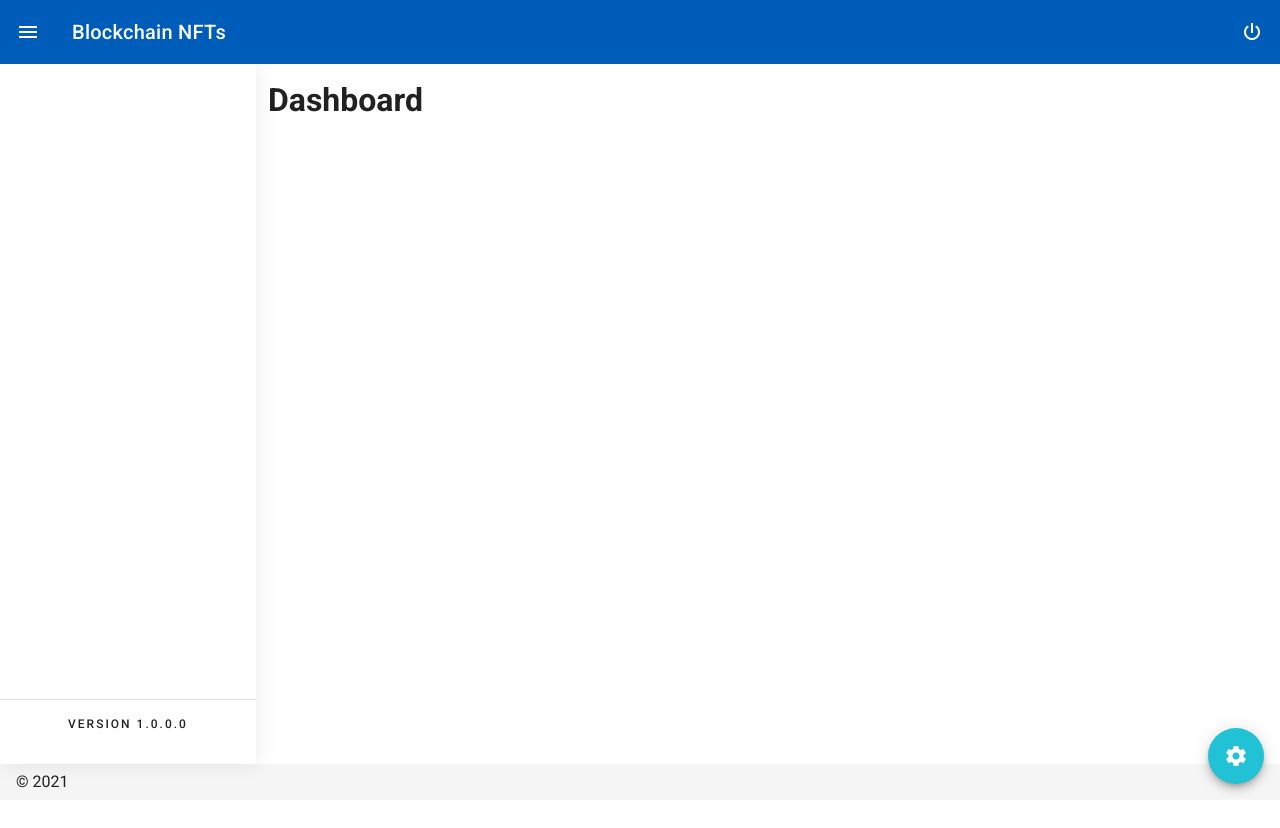
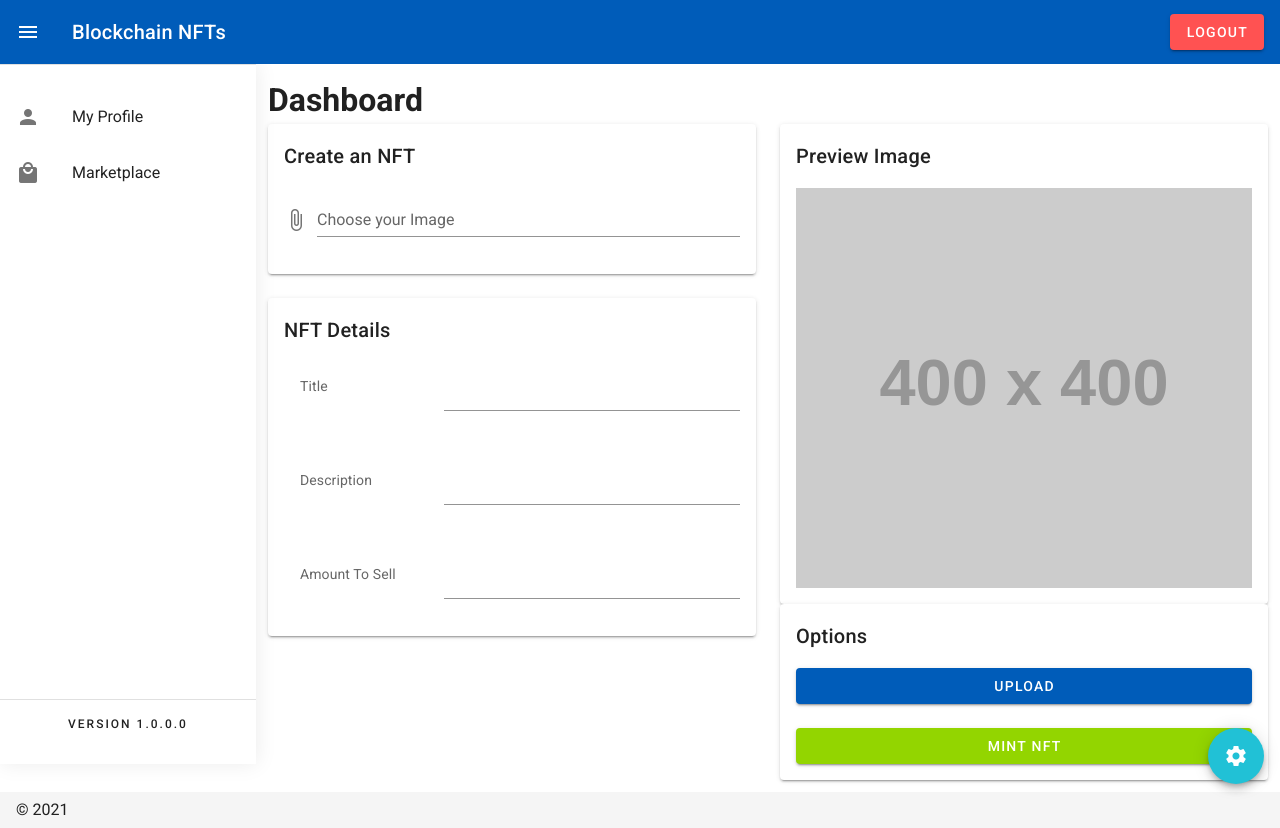
Before and after one commit to 0zyxel0/blockchainsem_group11, a Nuxt app: page /dashboard in a window 1280 px wide. Before the commit the page ends 800 px from the top, so only its background shows below. Built offline with nearby package versions, Linux system fonts and the light colour scheme.

Commit message:
- added profile scaffolding - added marketplace scaffolding - added IPFS upload function

```diff
--- a/components/NavigationBar.vue
+++ b/components/NavigationBar.vue
@@ -10,28 +10,9 @@
         app
         id="main-sidebar"
       >
-        <!-- -USer Area
-        <v-list-item class="profile-bg px-2">
-          <v-list-item-avatar v-if="$auth.user.profile.p_img != null">
-            <img :src="$auth.user.profile.p_img" :lazy-src="'default.png'" />
-          </v-list-item-avatar>
-          <v-list-item-avatar v-else>
-            <img :src="'default.png'" :lazy-src="'default.png'" />
-          </v-list-item-avatar>
-
-          <v-list-item-content v-if="$auth.loggedIn">
-            <v-list-item-title class="white--text text-button">
-              {{ $auth.user.profile.firstname }}
-              {{ $auth.user.profile.lastname }}
-            </v-list-item-title>
-            <v-list-item-subtitle class="blue--text text-caption">
-              {{ $auth.user.email }}
-            </v-list-item-subtitle>
-          </v-list-item-content>
-        </v-list-item>
+        <!-- USer Area -->
         <v-divider class="mb-4"></v-divider>
-        <v-list nav dense v-if="$auth.user.meta.role == 'basic'">
-          <div v-if="$auth.user.profile.orgs.length">
+        <v-list nav>
           <div v-for="(link, i) in linksBasic" :key="i">
             <v-list-item
               v-if="!link.subLinks"
@@ -46,25 +27,7 @@
               <v-list-item-title v-text="link.text" />
             </v-list-item>
           </div>
-          </div>
-          <div v-if="!$auth.user.profile.orgs.length">
-            <div v-for="(link, i) in linksOrgEmpty" :key="i">
-              <v-list-item
-                v-if="!link.subLinks"
-                :to="link.to"
-                class="v-list-item"
-                active-class="primary--text text--accent-4"
-              >
-                <v-list-item-icon>
-                  <v-icon>{{ link.icon }}</v-icon>
-                </v-list-item-icon>
-
-                <v-list-item-title v-text="link.text" />
-              </v-list-item>
-            </div>
-          </div>
-        </v-list> -->
-
+        </v-list>
 
         <template v-slot:append>
           <v-divider></v-divider>
@@ -81,20 +44,7 @@
           <span class="title">Blockchain NFTs</span>
         </v-toolbar-title>
         <v-spacer></v-spacer>
-        <v-tooltip bottom>
-          <template v-slot:activator="{ on, attrs }">
-            <v-btn
-              text
-              icon
-              v-bind="attrs"
-              v-on="on"
-              @click="logoutDialogBox()"
-            >
-              <v-icon>mdi-power</v-icon>
-            </v-btn>
-          </template>
-          <span>Logout</span>
-        </v-tooltip>
+        <v-btn color="error" @click="logoutUser()">Logout</v-btn>
       </v-app-bar>
     </nav>
 
@@ -183,29 +133,39 @@ export default {
     return {
       logoutDialog: false,
       drawer: true,
-
+      linksBasic: [
+        {
+          to: "/profile",
+          icon: "mdi-account",
+          text: "My Profile",
+        },
+        {
+          to: "/marketplace",
+          icon: "mdi-shopping",
+          text: "Marketplace",
+        },
+      ],
       miniVariant: false,
       right: true,
       rightDrawer: false,
       select: ["English"],
       items: ["English", "French", "German"],
-      versionNo: "1.0.0.0"
+      versionNo: "1.0.0.0",
     };
   },
-  mounted() {
+  mounted() {},
+  methods: {
+    logoutUser() {
+      this.$store.dispatch("modules/profile/SIGNOUT_USER_WALLETADDRESS");
     },
-  methods: {
-    logoutDialogBox() {
-      this.logoutDialog = true;
-    },
+
     switchTheme() {
       this.$vuetify.theme.dark = !this.$vuetify.theme.dark;
       let payload = {
-        is_dark: this.$vuetify.theme.dark
+        is_dark: this.$vuetify.theme.dark,
       };
-      this.$store.dispatch("isDark", payload);
-    }
-  }
+    },
+  },
 };
 </script>
 
--- a/pages/dashboard.vue
+++ b/pages/dashboard.vue
@@ -1,16 +1,144 @@
 <template>
-    <div id="dashboardPage">
+  <div id="dashboardPage">
+    <h1>Dashboard</h1>
+    <NavigationBar></NavigationBar>
+    <v-row>
+      <v-col>
+        <v-row>
+          <v-col>
+            <v-card>
+              <v-card-title>Create an NFT</v-card-title>
+              <v-card-text>
+                <v-file-input v-model="imageData" label="Choose your Image" />
+              </v-card-text>
+            </v-card>
+          </v-col>
+        </v-row>
+        <v-row>
+          <v-col>
+            <v-card>
+              <v-card-title>NFT Details</v-card-title>
+              <v-card-text>
+                <v-row>
+                  <v-col cols="4">
+                    <v-subheader>Title</v-subheader>
+                  </v-col>
+                  <v-col cols="8">
+                    <v-text-field></v-text-field>
+                  </v-col>
+                </v-row>
+                <v-row>
+                  <v-col cols="4">
+                    <v-subheader>Description</v-subheader>
+                  </v-col>
+                  <v-col cols="8">
+                    <v-text-field></v-text-field>
+                  </v-col>
+                </v-row>
+                <v-row>
+                  <v-col cols="4">
+                    <v-subheader>Amount To Sell</v-subheader>
+                  </v-col>
+                  <v-col cols="8">
+                    <v-text-field></v-text-field>
+                  </v-col>
+                </v-row>
+              </v-card-text>
+            </v-card>
+          </v-col>
+        </v-row>
+      </v-col>
+      <v-col>
+        <v-card>
+          <v-card-title>Preview Image</v-card-title>
+          <v-card-text>
+            <v-img max-height="400" max-width="600" v-if="!imagePreviewUrl" src="https://via.placeholder.com/400" />
+            <v-img max-height="400" max-width="600" :src="imagePreviewUrl" />
+          </v-card-text>
+        </v-card>
 
-        <h1>Dashboard</h1>
-<NavigationBar></NavigationBar>
-    </div>
+        <v-card>
+          <v-card-title>Options</v-card-title>
+          <v-card-text>
+            <v-row
+              ><v-col
+                ><v-btn
+                  block
+                  color="primary"
+                  @click="uploadFileToIPFS(imageData)"
+                  >Upload</v-btn
+                ></v-col
+              ></v-row
+            >
+            <v-row
+              ><v-col
+                ><v-btn block color="success">Mint NFT</v-btn></v-col
+              ></v-row
+            >
+          </v-card-text>
+        </v-card>
+      </v-col>
+    </v-row>
+  </div>
 </template>
 <script>
+import { NFTStorage, File } from "nft.storage";
+const FormData = require("form-data");
 import NavigationBar from "@/components/NavigationBar";
 export default {
-    layout:"default",
-    components:{
-        NavigationBarL:NavigationBar,
-    }
-}
+  layout: "default",
+  components: {
+    NavigationBarL: NavigationBar,
+  },
+  computed: {
+    imagePreviewUrl() {
+      if (!this.imageData) return;
+      return URL.createObjectURL(this.imageData);
+    },
+  },
+  data() {
+    return {
+      imageData: null,
+    };
+  },
+  methods: {
+    async uploadFileToIPFS(fileVal) {
+      let formData = new FormData();
+      formData.append("file", fileVal);
+
+      console.log(formData);
+      try {
+        let myResults = await this.$axios.$post(
+          "https://api.nft.storage/upload",formData,
+          {
+            headers: {
+              'Content-Type': 'multipart/form-data',
+              'Authorization': `Bearer ${this.$config.nftTokenKey}`,
+            },
+          }
+        );
+        if (myResults) {
+          console.log(myResults.data);
+        }
+      } catch (err) {
+        console.log(err);
+      }
+    },
+    // chooseImage() {
+    //   this.$refs.fileInput.click();
+    // },
+    // onFileSelected() {
+    //   const input = this.$refs.fileInput;
+    //   const files = input.files;
+    //   if (files && files[0]) {
+    //     const reader = new FileReader();
+    //     reader.onload = (e) => {
+    //       this.imageData = e.target.result;
+    //     };
+    //     reader.readAsDataURL(files[0]);
+    //     this.$emit("input", files[0]);
+    //   }
+    // },
+  },
+};
 </script>
--- a/pages/marketplace/index.vue
+++ b/pages/marketplace/index.vue
@@ -0,0 +1,16 @@
+<template>
+    <div id="marketPlace">
+        <h1>Marketplace</h1>
+    <NavigationBar></NavigationBar>
+    </div>
+</template>
+<script>
+import NavigationBar from "@/components/NavigationBar";
+export default {
+  layout: "default",
+  components: {
+    NavigationBarL: NavigationBar,
+  },
+
+}
+</script>
--- a/pages/profile/index.vue
+++ b/pages/profile/index.vue
@@ -0,0 +1,16 @@
+<template>
+    <div id="userProfile">
+        <h1>Profile Page</h1>
+    <NavigationBar></NavigationBar>
+    </div>
+</template>
+<script>
+import NavigationBar from "@/components/NavigationBar";
+export default {
+  layout: "default",
+  components: {
+    NavigationBarL: NavigationBar,
+  },
+
+}
+</script>
--- a/store/modules/profile/actions.js
+++ b/store/modules/profile/actions.js
@@ -16,6 +16,8 @@ export default {
   },
   SIGNOUT_USER_WALLETADDRESS({ commit }) {
     window.userWalletAddress = null;
-
+    console.log("Signing out...");
+    commit("CLEAR_USER_WALLETADDRESS");
+    this.$router.push('/');
   }
 };
--- a/store/modules/profile/mutations.js
+++ b/store/modules/profile/mutations.js
@@ -2,4 +2,7 @@ export default {
     SET_USER_WALLETADDRESS(state, payload) {
         state.userWalletAddress = payload;
     },
+    CLEAR_USER_WALLETADDRESS(state){
+        state.userWalletAddress = null;
+    }
 }
```
Lines whose indentation alone changed are shown as unchanged.
